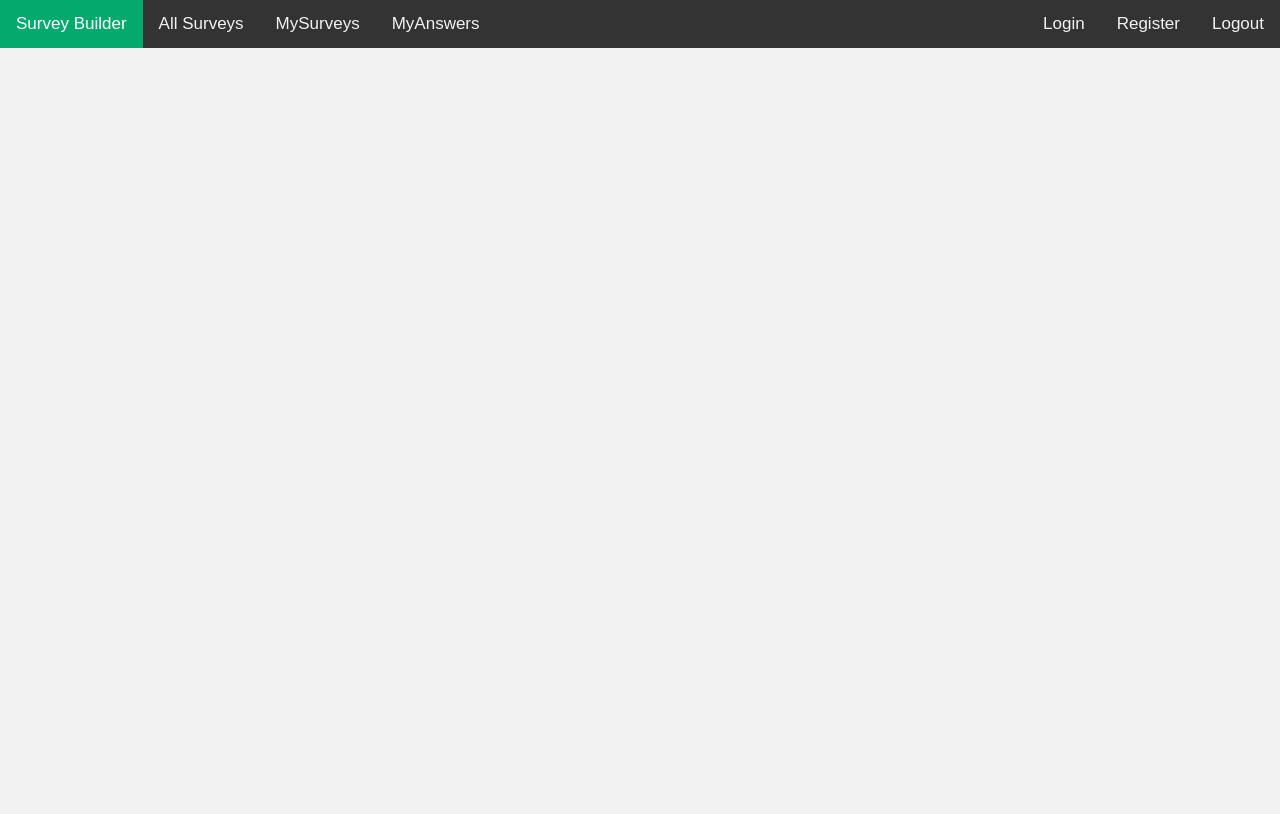
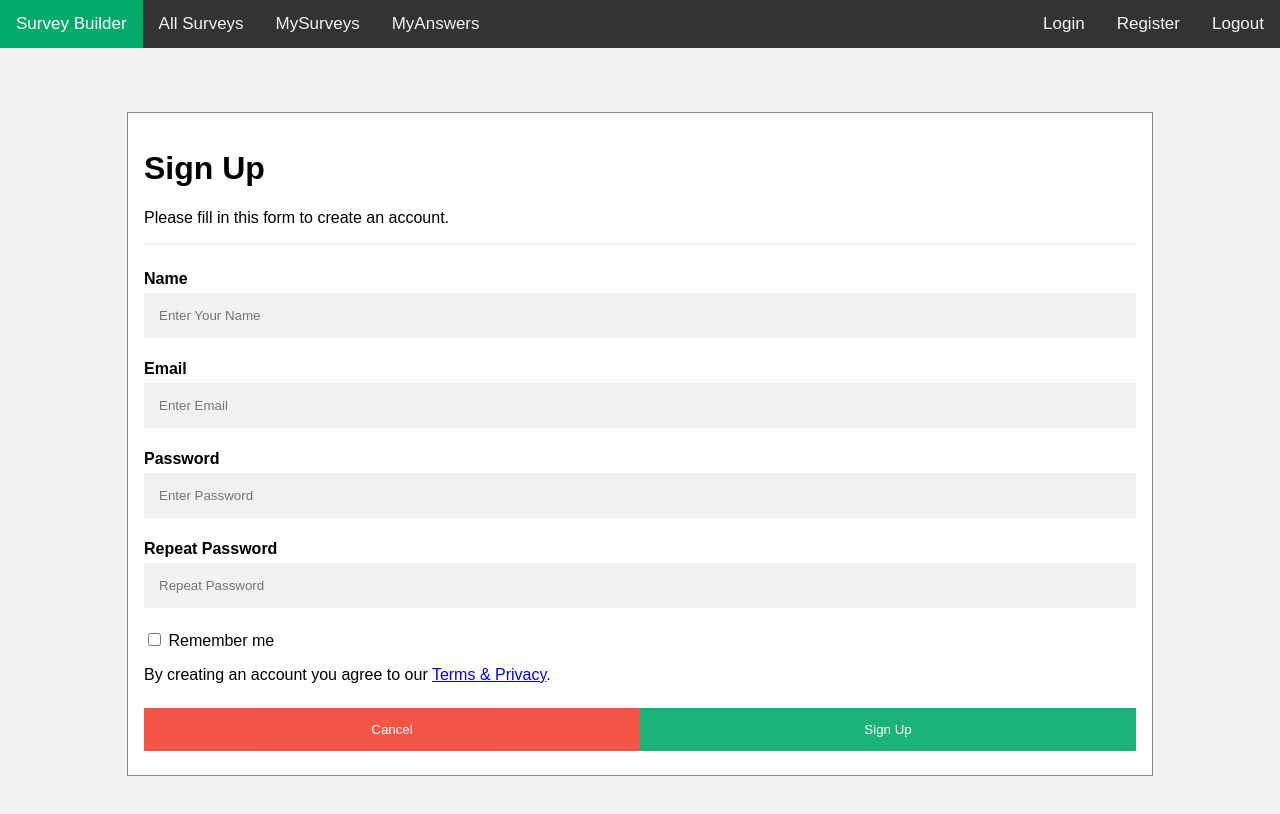
Before and after one commit to Hamze-Ammar/Survey-Builder, a React (Create React App) app in the folder front-react/: page /register in a window 1280 px wide. Shown: the top 814 px of the page. Built offline with nearby package versions, Linux system fonts and the light colour scheme.

Commit message:
Added register component | Laravel

```diff
--- a/front-react/src/App.js
+++ b/front-react/src/App.js
@@ -5,6 +5,8 @@
 import Surveys from "./components/Surveys";
 import Wrapper from "./components/Wrapper";
 import FillSurvey from "./components/FillSurvey";
+import Register from "./components/Register";
+import Login from "./components/Login";
 
 function App() {
   // Initialize State
@@ -51,6 +53,22 @@
               </>
             }
             ></Route>
+            <Route
+            path="/login"
+            element={
+              <>
+              <Login/>
+              </>
+            }
+            ></Route>
+            <Route
+            path="/register"
+            element={
+              <>
+              <Register/>
+              </>
+            }
+            ></Route>
         </Routes>
       </div>
     </BrowserRouter>
--- a/front-react/src/components/Navbar.js
+++ b/front-react/src/components/Navbar.js
@@ -18,12 +18,13 @@
         </div>
         <div className="topnav-middle"></div>
         <div>
-          <a className="topnav-right" href="#">
+        <Link to="/login"><span className="topnav-right" href="#">
             Login
-          </a>
-          <a className="topnav-right" href="#">
+          </span></Link>
+          <Link to="/register">
+          <span className="topnav-right" href="#">
             Register
-          </a>
+          </span></Link>
           <a className="topnav-right" href="#">
             Logout
           </a>
--- /dev/null
+++ b/front-react/src/components/Register.js
@@ -0,0 +1,136 @@
+import React from "react";
+import { useState, useEffect } from "react";
+import classes from "./Register.module.css";
+import { Link } from "react-router-dom";
+
+
+export default function Register() {
+  const [name, setName] = useState("");
+  const [email, setEmail] = useState("");
+  const [password, setPassword] = useState("");
+  const [password_confirmation, setPasswordConfirmation] = useState("");
+  const [rememberMe, setRememberMe] = useState(false);
+
+   //Registering User
+   const registerUser = async (credentials) => {
+    const res = await fetch("http://127.0.0.1:8000/api/v1/user/register", {
+      method: "POST",
+      headers: {
+        "Content-type": "application/json",
+      },
+      body: JSON.stringify(credentials),
+    });
+    const data = await res.json();
+    console.log(data);
+    // setTasks([...tasks, data]);
+  };
+
+  //Add Data to Backend on Submit
+  const onSubmit = (e) => {
+    e.preventDefault();
+    if (!name || !email || !password || !password_confirmation) {
+      alert("Please fill all fields!");
+      return;
+    }
+    registerUser({ name, email, password, password_confirmation });
+    setName("");
+    setEmail("");
+    setPassword("");
+    setRememberMe(false);
+  };
+
+  return (
+    <div className="container-forms">
+      <form className={classes.modalContent} onSubmit={onSubmit}>
+        <div className={classes.container}>
+          <h1>Sign Up</h1>
+          <p>Please fill in this form to create an account.</p>
+          <hr className={classes.hr} />
+
+          <label htmlFor="name">
+            <b>Name</b>
+          </label>
+          <input
+            type="text"
+            placeholder="Enter Your Name"
+            name="name"
+            value={name}
+            onChange={(e) => {
+              setName(e.target.value);
+            }}
+            required
+          />
+
+          <label htmlFor="email">
+            <b>Email</b>
+          </label>
+          <input
+            type="text"
+            placeholder="Enter Email"
+            name="email"
+            value={email}
+            onChange={(e) => {
+              setEmail(e.target.value);
+            }}
+            required
+          />
+
+          <label htmlFor="psw">
+            <b>Password</b>
+          </label>
+          <input
+            type="password"
+            placeholder="Enter Password"
+            name="psw"
+            value={password}
+            onChange={(e) => {
+              setPassword(e.target.value);
+            }}
+            required
+          />
+
+          <label htmlFor="psw-repeat">
+            <b>Repeat Password</b>
+          </label>
+          <input
+            type="password"
+            placeholder="Repeat Password"
+            name="psw-repeat"
+            value={password_confirmation}
+            onChange={(e) => {
+                setPasswordConfirmation(e.target.value);
+              }}
+            required
+          />
+
+          <label>
+            <input
+              type="checkbox"
+              name="remember"
+              checked={rememberMe}
+              value={rememberMe}
+              onChange={(e) => {
+                setRememberMe(e.currentTarget.checked);
+              }}
+            />{" "}
+            Remember me
+          </label>
+
+          <p>
+            By creating an account you agree to our{" "}
+            <a href="#">Terms & Privacy</a>.
+          </p>
+
+          <div className={classes.clearfix}>
+          <Link to="/"><button type="button" className={classes.cancelbtn}>
+              Cancel
+            </button></Link>
+            <button type="submit" className={classes.signupbtn}>
+              Sign Up
+            </button>
+          </div>
+        </div>
+      </form>
+    </div>
+  );
+}
--- /dev/null
+++ b/front-react/src/components/Register.module.css
@@ -0,0 +1,106 @@
+/* Full-width input fields */
+input[type=text], input[type=password] {
+    width: 97%;
+    padding: 15px;
+    margin: 5px 0 22px 0;
+    display: inline-block;
+    border: none;
+    background: #f1f1f1;
+}
+
+/* Add a background color when the inputs get focus */
+input[type=text]:focus, input[type=password]:focus {
+background-color: #ddd;
+outline: none;
+}
+
+/* Set a style for all buttons */
+button {
+background-color: #04AA6D;
+color: white;
+padding: 14px 20px;
+margin: 8px 0;
+border: none;
+cursor: pointer;
+width: 100%;
+opacity: 0.9;
+}
+
+button:hover {
+opacity:1;
+}
+
+/* Extra styles for the cancel button */
+.cancelbtn {
+padding: 14px 20px;
+background-color: #f44336;
+}
+
+/* Float cancel and signup buttons and add an equal width */
+.cancelbtn, .signupbtn {
+float: left;
+width: 50%;
+}
+
+/* Add padding to container elements */
+.container {
+padding: 16px;
+}
+
+/* The Modal (background) */
+.modal {
+display: none; /* Hidden by default */
+position: fixed; /* Stay in place */
+z-index: 1; /* Sit on top */
+left: 0;
+top: 0;
+width: 100%; /* Full width */
+height: 100%; /* Full height */
+overflow: auto; /* Enable scroll if needed */
+background-color: #474e5d;
+padding-top: 50px;
+}
+
+/* Modal Content/Box */
+.modalContent {
+background-color: #fefefe;
+margin: 5% auto 15% auto; /* 5% from the top, 15% from the bottom and centered */
+border: 1px solid #888;
+width: 80%; /* Could be more or less, depending on screen size */
+}
+
+/* Style the horizontal ruler */
+.hr {
+border: 1px solid #f1f1f1;
+margin-bottom: 25px;
+}
+
+/* The Close Button (x) */
+.close {
+position: absolute;
+right: 35px;
+top: 15px;
+font-size: 40px;
+font-weight: bold;
+color: #f1f1f1;
+}
+
+.close:hover,
+.close:focus {
+color: #f44336;
+cursor: pointer;
+}
+
+/* Clear floats */
+.clearfix::after {
+content: "";
+clear: both;
+display: table;
+}
+
+/* Change styles for cancel button and signup button on extra small screens */
+@media screen and (max-width: 300px) {
+.cancelbtn, .signupbtn {
+    width: 100%;
+}
+}
```
